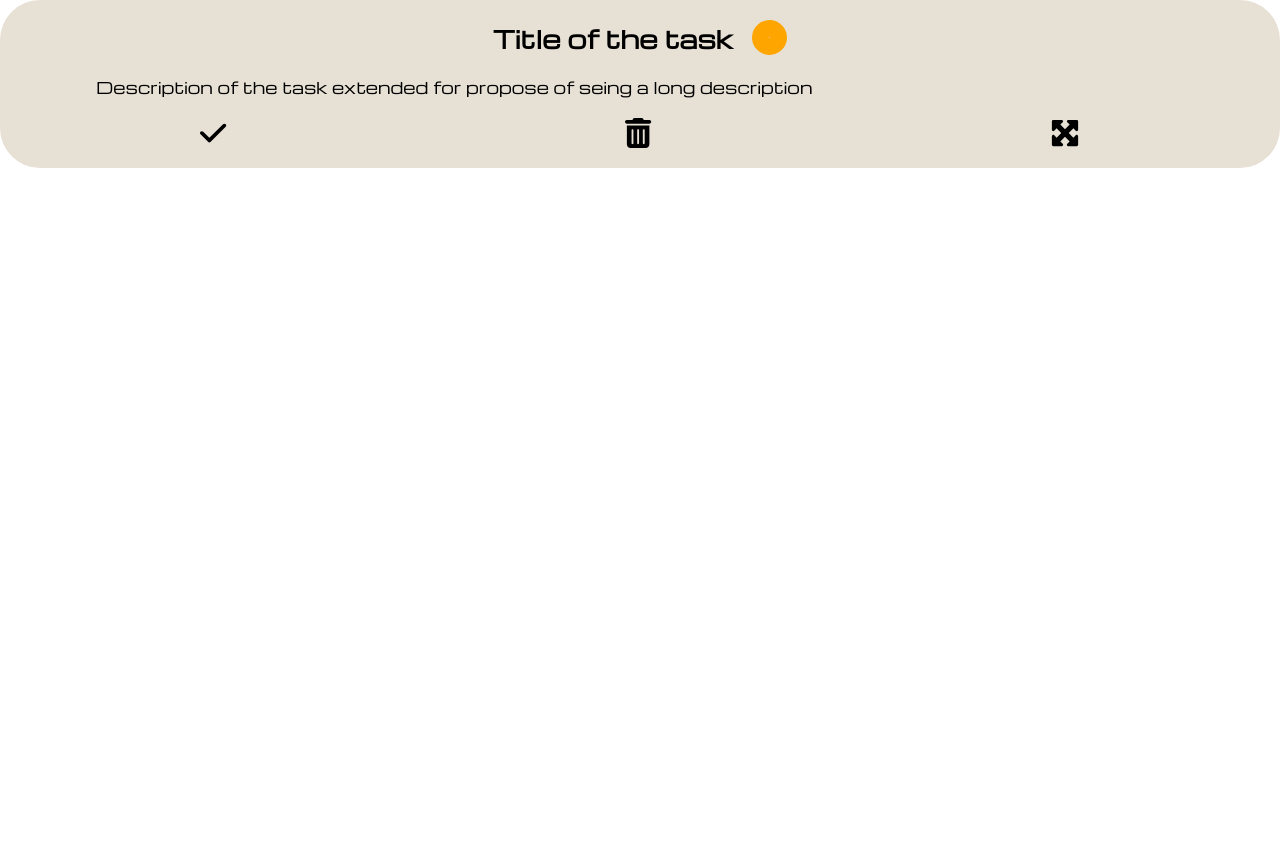
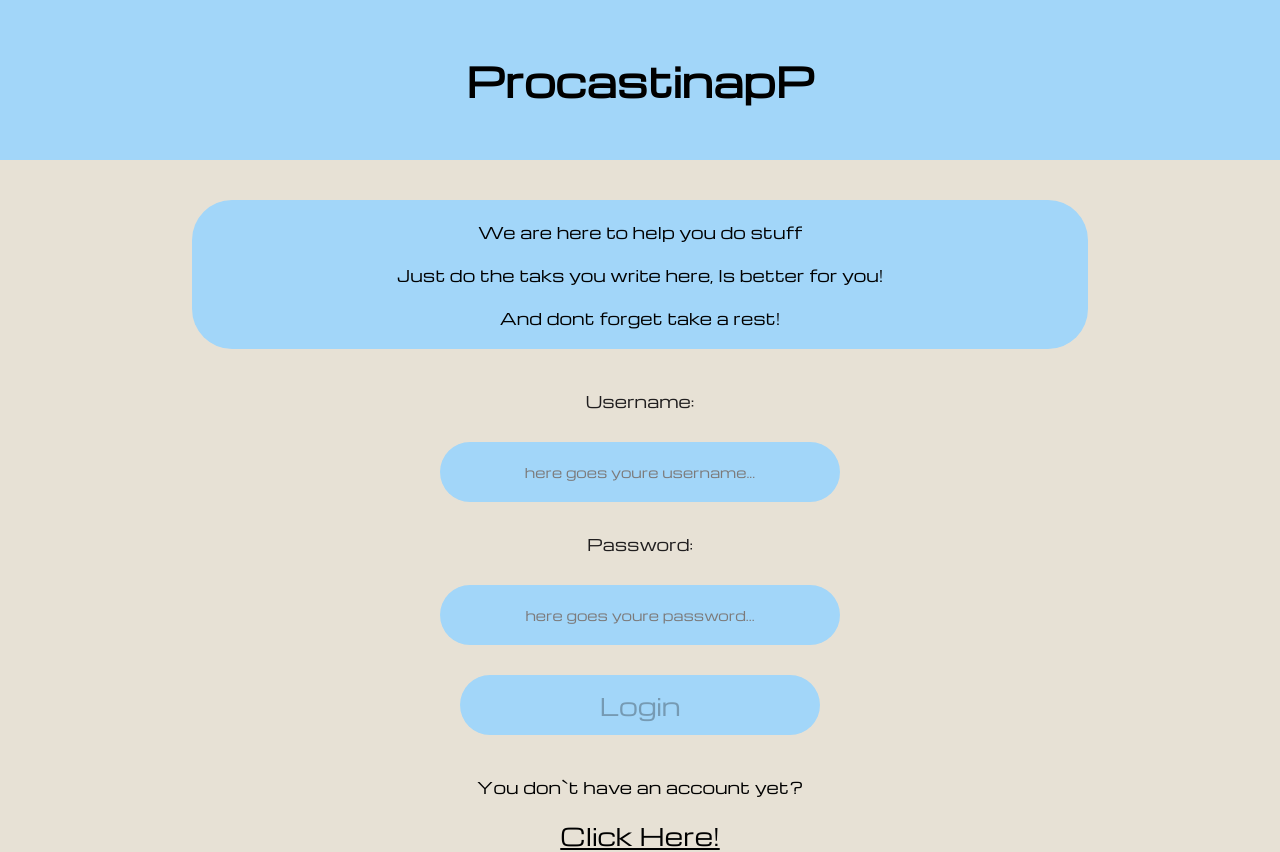
Before and after one commit to Gax1/procastinapp-front, a React (Create React App) app: page /login in a window 1280 px wide. Before the commit the page ends 800 px from the top, so only its background shows below. Built offline with nearby package versions, Linux system fonts and the light colour scheme; no server answers.

Commit message:
Added test to task component

```diff
--- a/src/App.tsx
+++ b/src/App.tsx
@@ -2,9 +2,6 @@ import React from "react";
 import { Navigate, Route, Routes } from "react-router-dom";
 import AuthLogin from "./components/AuthComponent/AuthLoginComponent";
 import { Loading } from "./components/Loading/Loading";
-import Task from "./components/Task/Task";
-import { Task as Itask } from "./interfaces/interfaces";
-
 import { DayTasksPage } from "./pages/DayTasksPage/DayTasksPage";
 import { LoginPage } from "./pages/LoginPage/LoginPage";
 import { NotFoundPage } from "./pages/NotFoundPage/NotFoundPage";
@@ -12,24 +9,13 @@ import { RegisterPage } from "./pages/RegisterPage/RegisterPage";
 import { useAppSelector } from "./store/hooks/hooks";
 import { RootState } from "./store/store";
 
-const tasks: Itask = {
-  date: "22/07/2022",
-  description:
-    "Description of the task extended for propose of seing a long description",
-  id: "id12345",
-  img: "img",
-  importance: "medium",
-  owner: "test-id",
-  title: "Title of the task",
-};
-
 function App() {
   const { isLoadding } = useAppSelector(
     (state: RootState) => state.ui.notification
   );
   return (
     <>
-      {/* <div className="main-container">
+      <div className="main-container">
         {isLoadding && <Loading />}
         <Routes>
           <Route path="/" element={<Navigate to={"/login"} />} />
@@ -41,8 +27,7 @@ function App() {
           />
           <Route path="*" element={<NotFoundPage />} />
         </Routes>
-      </div> */}
-      <Task tasks={tasks} />
+      </div>
     </>
   );
 }
```
Also changed, not shown: 1 other file (tests, documents, lock files or other folders).
